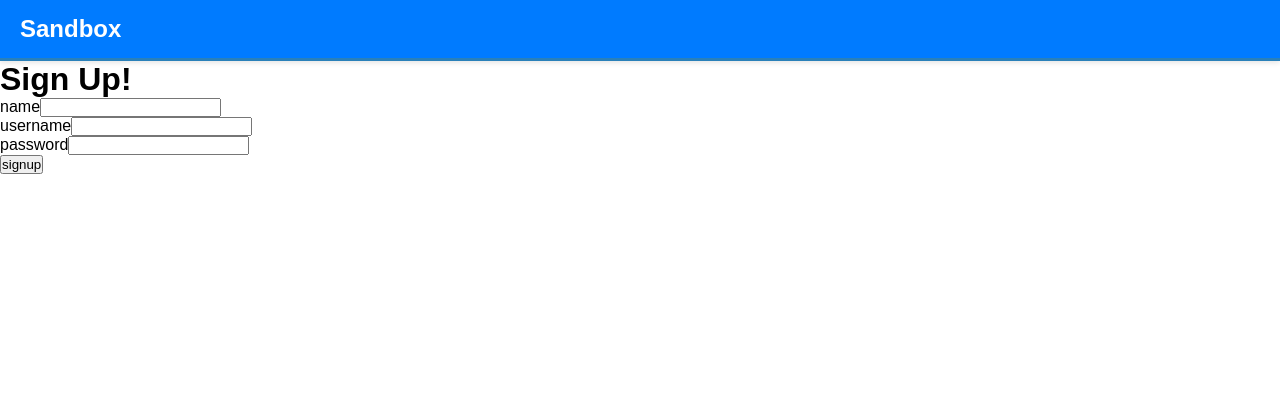
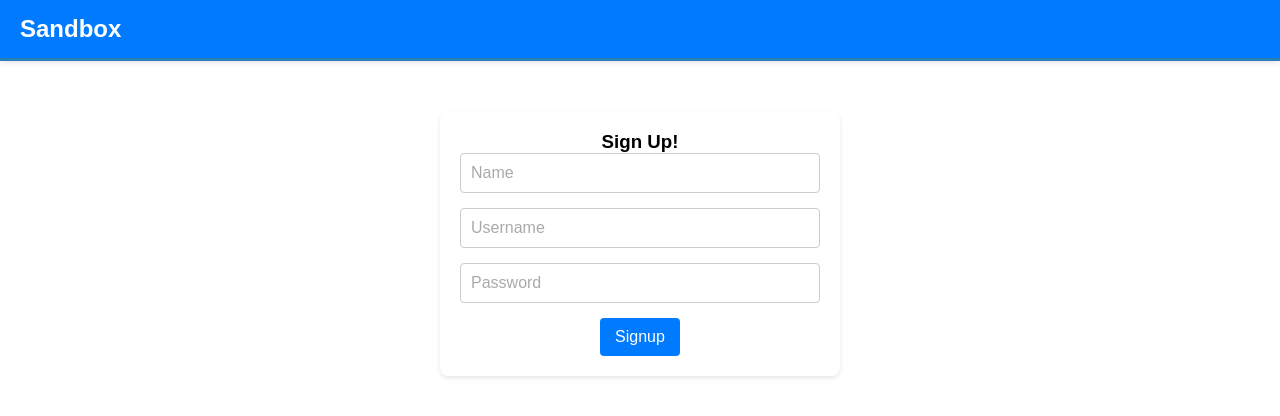
Before and after one commit to MMeraz21/sandbox, a React (Create React App) app in the folder frontend/: page /signup in a window 1280 px wide. Shown: the top 416 px of the page. Built offline with nearby package versions, Linux system fonts and the light colour scheme.

Commit message:
signup page prettier

```diff
--- a/frontend/src/pages/Signup.js
+++ b/frontend/src/pages/Signup.js
@@ -3,6 +3,7 @@ import { useState, useEffect } from 'react'
 import { useNavigate } from 'react-router-dom'
 import userService from '../services/users'
 import Home from './Home'
+import styles from './Signup.module.css'
 
 const Signuppage = () =>{
     const[user,setUser] = useState(null)
@@ -32,37 +33,40 @@ const Signuppage = () =>{
     }
 
     return(
-        <div>
-            <h1>Sign Up!</h1>
+        <div className={styles.formContainer}>
+            <h3>Sign Up!</h3>
             <form onSubmit={handleCreateUser}>
-            <div>
-                name
+            <div className={styles.inputGroup}>
                 <input
+                className = {styles.inputField}
                 type = "text"
                 value = {name}
                 name = "Name"
                 onChange = {({target}) => setName(target.value)}
+                placeholder='Name'
                 />
             </div>
-            <div>
-                username
+            <div className={styles.inputGroup}>
                 <input
+                className = {styles.inputField}
                 type = "text"
                 value = {username}
                 name = "Username"
                 onChange = {({target}) => setUsername(target.value)}
+                placeholder='Username'
                 />
             </div>
-            <div>
-                password
+            <div className={styles.inputGroup}>
                 <input
+                className = {styles.inputField}
                 type = "text"
                 value = {password}
                 name = "Password"
                 onChange = {({target}) => setPassword(target.value)}
+                placeholder='Password'
                 />
             </div>
-            <button type="submit">signup</button>
+            <button className={styles.submitButton} type="submit">Signup</button>
             </form>
         </div>
     )
--- /dev/null
+++ b/frontend/src/pages/Signup.module.css
@@ -0,0 +1,40 @@
+.formContainer {
+    background-color: white;
+    padding: 20px;
+    border-radius: 8px;
+    box-shadow: 0 2px 4px rgba(0,0,0,0.1);
+    max-width: 400px;
+    margin: 50px auto;
+    text-align: center;
+}
+
+.inputGroup {
+    margin-bottom: 15px;
+}
+
+.inputField {
+    width: 100%;
+    padding: 10px;
+    border: 1px solid #ccc;
+    border-radius: 4px;
+    box-sizing: border-box;
+    font-size: 16px;
+}
+
+.inputField::placeholder {
+    color: #aaa;
+}
+
+.submitButton {
+    background-color: #007bff;
+    color: white;
+    padding: 10px 15px;
+    border: none;
+    border-radius: 4px;
+    cursor: pointer;
+    font-size: 16px;
+}
+
+.submitButton:hover {
+    background-color: #0056b3;
+}
```
